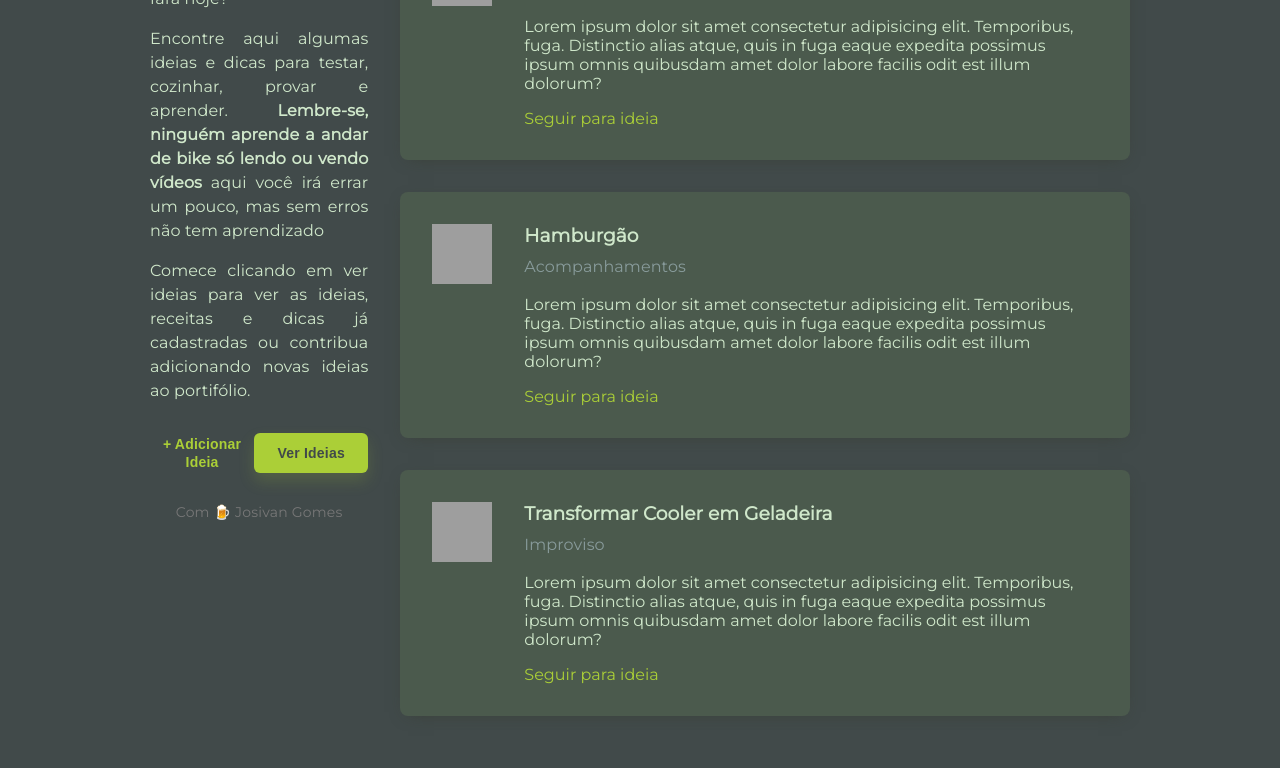
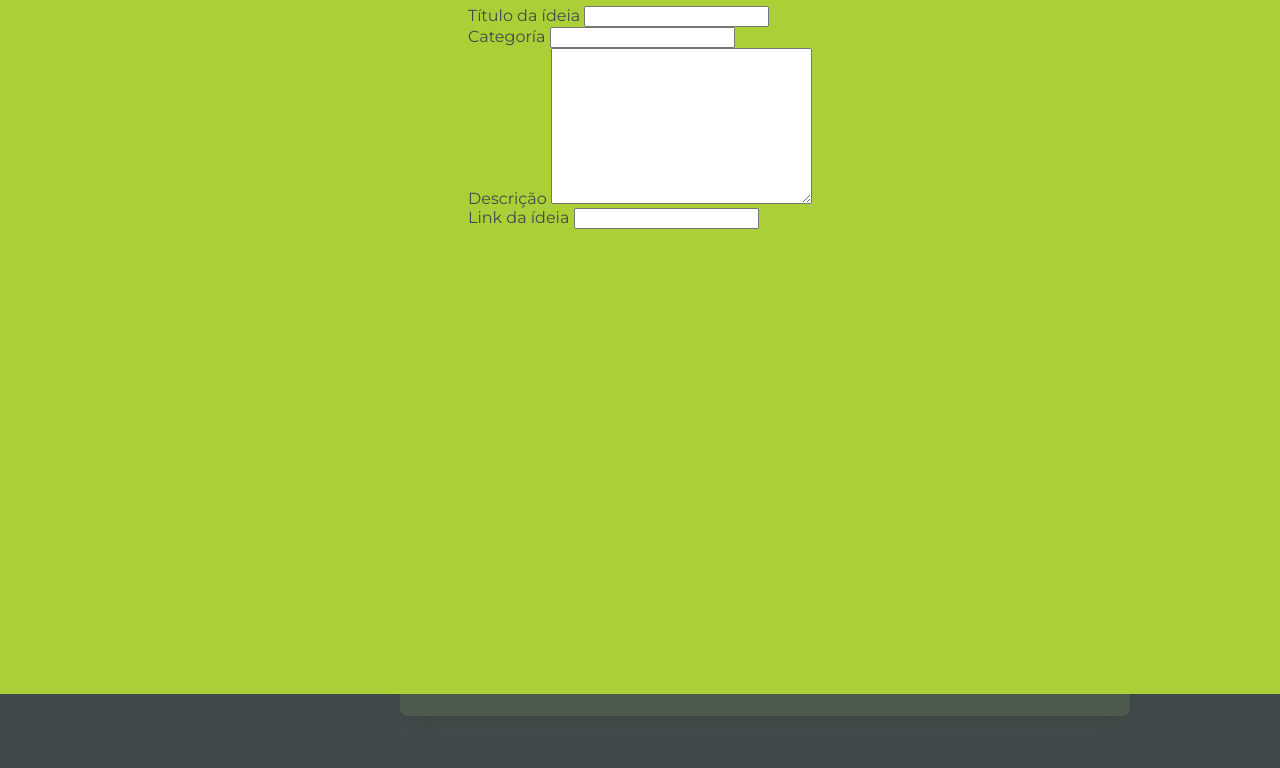
Before and after one commit to JosivanGomes/cervejando, a plain HTML site: page index.html in a window 1280 px wide. Shown: the part 106-874 px from the top of the page. Drawn offline with Linux system fonts and the light colour scheme; grey boxes are pictures that could not be loaded.

Commit message:
inicio modal

```diff
--- a/estilos/index.css
+++ b/estilos/index.css
@@ -131,3 +131,26 @@ button:hover{
 .ideia .descricao{
     margin: 16px 0;
 }
+
+
+/* MODAL */
+
+#modal{
+    background-color: #ABCF37;
+    color: #414A4A;
+
+    position: absolute;
+
+    top: 0;
+
+    width: 100vw;
+    height: 100vh;
+
+    display: flex;
+    justify-content: center;
+
+}
+
+#modal main{
+
+}
--- a/index.html
+++ b/index.html
@@ -88,6 +88,40 @@
 
     </div>
 
+    <!-- MODAL -->
+    <div id="modal">
+        <main>
+            <h1>Nova ídeia</h1>
+
+            <form action="">
+
+                <div class="input-wrapper">
+                    <label for="titulo">Título da ídeia</label>
+                    <input type="text" name="titulo">
+                </div>
+
+                <div class="input-wrapper">
+                    <label for="categoria">Categoría</label>
+                    <input type="text" name="categoria">
+                </div>
+
+                <!-- Imagem deve ser selicionada de acordo com a categoria -->
+
+                <div class="input-wrapper">
+                    <label for="descricao">Descrição</label>
+                    <textarea name="descricao" cols="30" rows="10"></textarea>
+                </div>
+
+                <div class="input-wrapper">
+                    <label for="link">Link da ídeia</label>
+                    <input type="url" name="link">
+                </div>
+
+
+
+            </form>
+        </main>
+    </div>
 
 
     <script src="scripts/index.js"></script>
```
